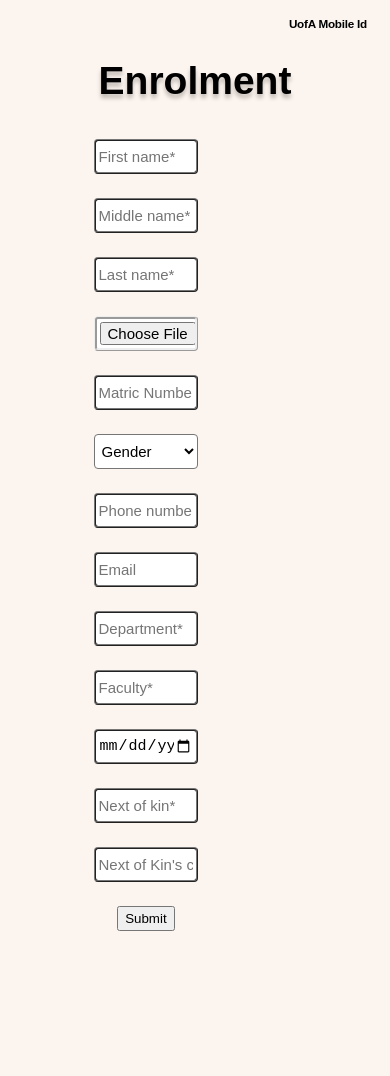
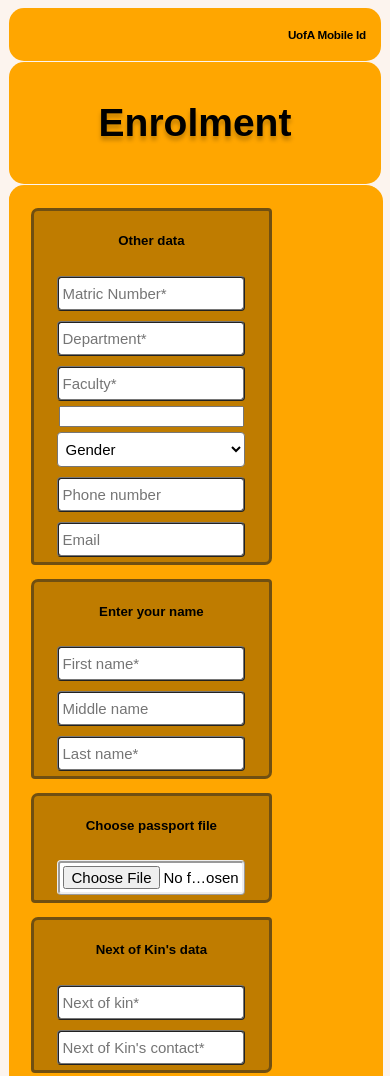
Before and after one commit to cyrus626/StudentMobileIdCardSystem, a plain HTML site: page UI/enrolment.html in a window 390 px wide. Shown: the top 1076 px of the page. Before the commit the page ends 943 px from the top, so only its background shows below. Drawn offline with Linux system fonts and the light colour scheme.

Commit message:
21-Jan-Update

```diff
--- a/UI/enrolment.html
+++ b/UI/enrolment.html
@@ -7,53 +7,39 @@
         <link rel="stylesheet" href="mobileId.css"/>
     </head>
     <body>
-        <h3>UofA Mobile Id</h3>
+        <h3 class="mbody">UofA Mobile Id</h3>
         <div>
-            <header>
+            <header class="mbody">
                 <h1 style="text-align: center;">Enrolment</h1>
             </header>
-            <section style="width: 100%">
+            <section style="width: 100%" class="mbody">
                 <div class="eForm">
-                    <input placeholder="First name*" required="required" class="rectInput"/>
-                </div>
-                <div class="eForm">
-                    <input placeholder="Middle name*" class="rectInput"/>
-                </div>
-                <div class="eForm">
-                    <input placeholder="Last name*" class="rectInput" required="required"/>
-                </div>
-                <div class="eForm">
-                    <input placeholder="Passport*" required="required" type="file" class="rectInput">
-                </div>
-                <div class="eForm">
+                    <h5>Other data</h5>
                     <input placeholder="Matric Number*" required="required" class="rectInput">
-                </div>
-                <div class="eForm">
+                    <input placeholder="Department*" class="rectInput" required="required"/>
+                    <input placeholder="Faculty*" class="rectInput" required="required"/>
+                    <input type="number" id="selectDate"></input>
                     <Select required='required' class="rectInput">
                         <option>Gender</option>
                         <option value="male">Male</option>
                         <option value="female">Female</option>
                     </Select>
-                </div>
-                <div class="eForm">
                     <input class="rectInput" placeholder="Phone number"/>
-                </div>
-                <div class="eForm">
                     <input placeholder="Email" class="rectInput"/>
                 </div>
                 <div class="eForm">
-                    <input placeholder="Department*" class="rectInput" required="required"/>
+                    <h5>Enter your name</h5>
+                    <input placeholder="First name*" required="required" class="rectInput"/>
+                    <input placeholder="Middle name" class="rectInput" title="Its optional"/>
+                    <input placeholder="Last name*" class="rectInput" required="required"/>
                 </div>
                 <div class="eForm">
-                    <input placeholder="Faculty*" class="rectInput" required="required"/>
+                    <h5>Choose passport file</h5>
+                    <input name="Passport*" accept="image/*" class="rectInput" required="required" type="file" class="rectInput">
                 </div>
                 <div class="eForm">
-                    <input type="date" class="rectInput" placeholder="Year of entry"/>
-                </div>
-                <div class="eForm">
+                    <h5>Next of Kin's data</h5>
                     <input placeholder="Next of kin*" class="rectInput" required="required"/>
-                </div>
-                <div class="eForm">
                     <input placeholder="Next of Kin's contact*" class="rectInput" required="required"/>
                 </div>
                 <div class="eForm">
@@ -61,5 +47,22 @@
                 </div>
             </section>
         </div>
+        <footer class="mbody">
+            <p>Designed by Momoh Cyrus &copy; <showdate></showdate></p>
+        </footer>
+        <script>
+            var today = new Date();
+            document.getElementsByTagName("showdate").innerHTML =+ new today.getMonth() + " " + today.getFullYear() ;
+            //Why are you not working
+            var maxYearOfEntry = 2022; // this new Date().getFullYear() instead of 2022;
+            var minYearOfEntry = maxYearOfEntry - 9;
+            var datePickerOutput =+ "<select><option>Year of Entry<th></option>";
+            for(minYearOfEntry; minYearOfEntry <= maxYearOfEntry; minYearOfEntry++){
+            datePickerOutput =+ "<option value='"+ minYearOfEntry +"'>"+ minYearOfEntry +
+            minYearOfEntry + "</td></tr>";
+            }
+            datePickerOutput =+ "</select>";
+            docuument.getElementById("selectDate").innerHTML =+ datePickerOutput;
+        </script>
     </body>
 </html>
--- a/UI/mobileId.css
+++ b/UI/mobileId.css
@@ -70,17 +70,29 @@ button.rectInput{border-style: solid;}
 input.rectInput:hover select{ width: 50%}
 button.rectInput:hover select{ width: 30%}
  .eForm{
-    width: 50%;
+    width: 45%;
     position: relative;
     float: left;
+    border: solid rgba(34, 34, 34, 0.5);
+    border-top-left-radius: 7px; border-bottom-right-radius: 7px;
+    border-top-right-radius: 4px; border-bottom-left-radius: 4px;
+    background-color: rgba(0, 0, 0, 0.25);
+    margin: 5px;
 }
 
 @media(max-width: 640px){
+    .rectInput{
+        width: 80%;
+    }
     .eForm{
         width: 70%;
         margin: 7px;
         position: relative;
         float: left;
+        border: solid rgba(34, 34, 34, 0.5);
+        border-top-left-radius: 7px; border-bottom-right-radius: 7px;
+        border-top-right-radius: 4px; border-bottom-left-radius: 4px;
+        background-color: rgba(0, 0, 0, 0.25);
     }
     nav{
         display: none;
@@ -98,6 +110,9 @@ button.rectInput:hover select{ width: 30%}
     }
 }
 @media(max-width: 600px){
+    .rectInput{
+        width: 80%;
+    }
     nav{
         display: none;
     }
@@ -115,6 +130,9 @@ button.rectInput:hover select{ width: 30%}
     }
 }
 @media(max-width: 260px){
+    .rectInput{
+        width: 80%;
+    }
     h1{
         font-size: 25px;
     }
```
Also changed, not shown: UI/document.js (+4 -4 lines), UI/index.html (+4 -4 lines).
